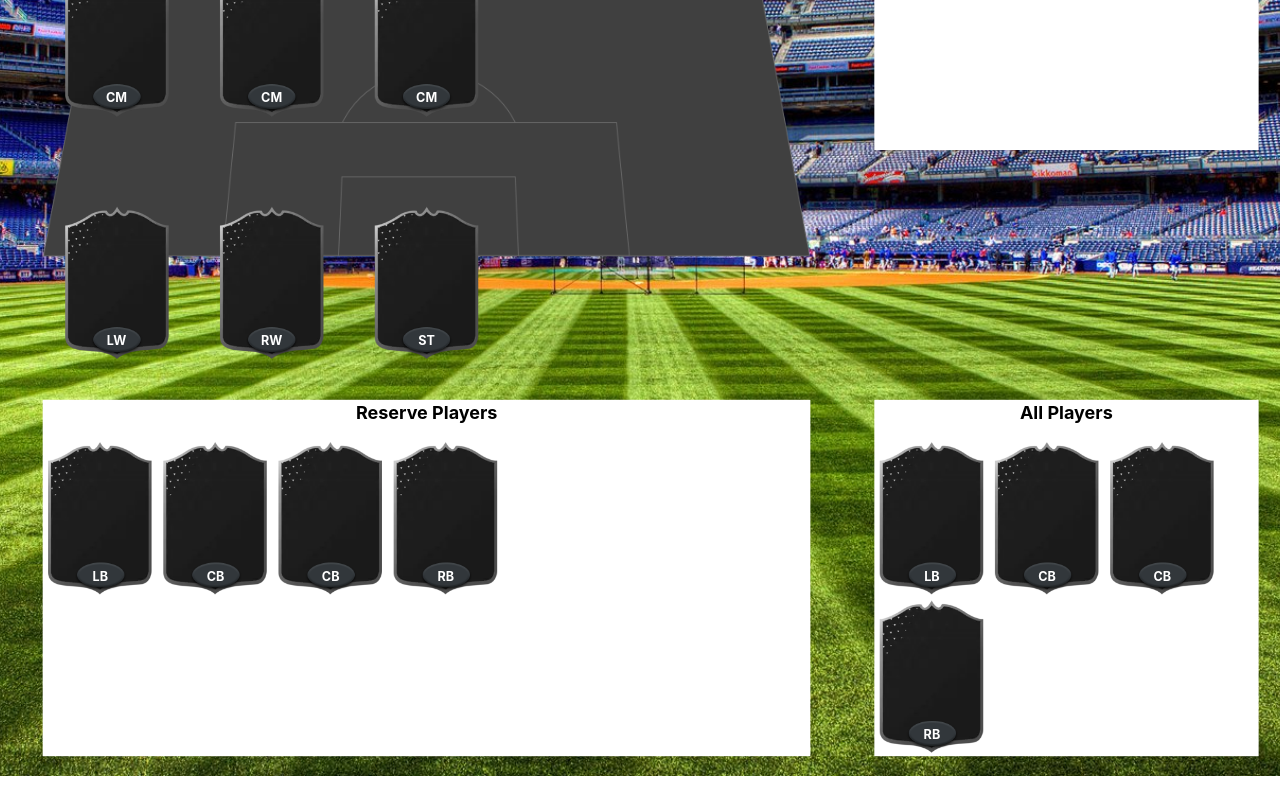
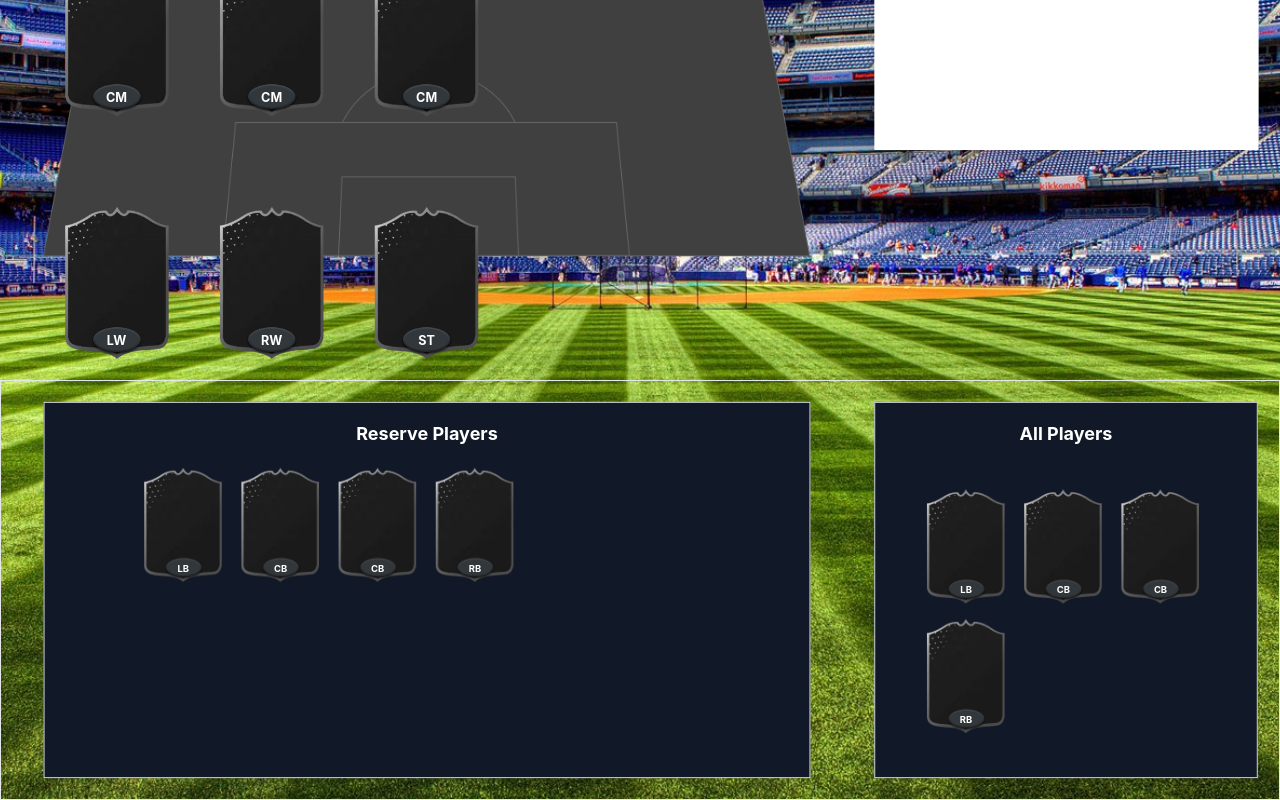
Before and after one commit to Said-Aabilla/fut-ultimate-team-builder, a React (Create React App) app: page / in a window 1280 px wide. Shown: the part 496-1296 px from the top of the page. Before the commit the page ends 1272 px from the top, so only its background shows below. Built offline with nearby package versions, Linux system fonts and the light colour scheme.

Commit message:
changed theme and all players list

```diff
--- a/src/components/NavBar.js
+++ b/src/components/NavBar.js
@@ -4,7 +4,7 @@ const Navbar = () => {
   const [isMenuOpen, setIsMenuOpen] = useState(false);
 
   return (
-    <nav className="bg-gray-600 text-white px-4 py-2 flex items-center justify-between mb-4">
+    <nav className="bg-gray-900 text-white px-4 py-2 flex items-center justify-between mb-4">
       {/* Logo */}
       <div className="text-lg font-bold">FUT Team</div>
 
--- a/src/components/ShowPlayersLists.js
+++ b/src/components/ShowPlayersLists.js
@@ -1,10 +1,10 @@
 import PlayerCard from "./PlayerCard";
 
 const SowPlayersLists = () => (
-  <div className="grid grid-cols-3 ">
-    <div className="col-span-2 relative transform scale-90 bg-white text-center">
-      <h2 className="text-xl font-bold mb-4">Reserve Players</h2>
-      <div className="flex flex-wrap">
+  <div className="grid grid-cols-3 border">
+    <div className="col-span-2 relative transform scale-90 bg-gray-900 text-center border">
+      <h2 className="text-xl text-white font-bold pt-5">Reserve Players</h2>
+      <div className="flex flex-wrap  gap-4 scale-75">
         {["LB", "CB", "CB", "RB"].map((label, index) => (
           <div
             key={label}
@@ -18,9 +18,9 @@ const SowPlayersLists = () => (
     </div>
 
 
-    <div className="col-span-1 relative transform scale-90  bg-white text-center">
-      <h2 className="text-xl font-bold mb-4">All Players</h2>
-      <div className="flex flex-wrap">
+    <div className="col-span-1 relative transform scale-90  bg-gray-900 text-center border">
+      <h2 className="text-xl text-white font-bold pt-5">All Players</h2>
+      <div className="flex flex-wrap gap-4 scale-75">
         {["LB", "CB", "CB", "RB"].map((label, index) => (
           <div
             key={label}
```
